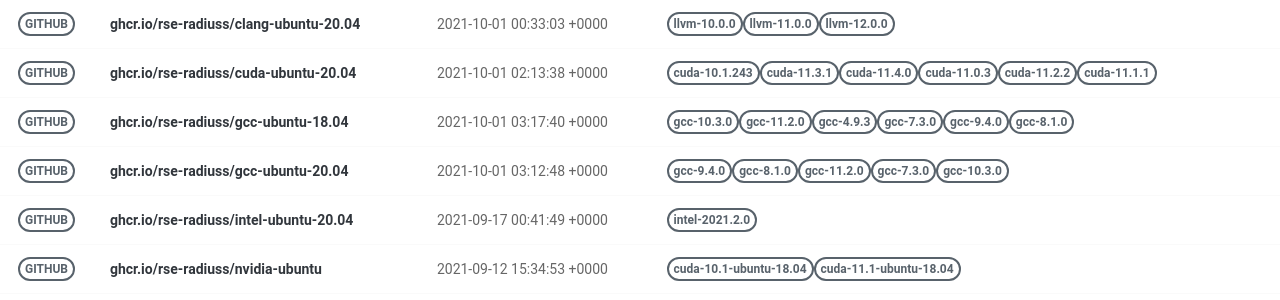
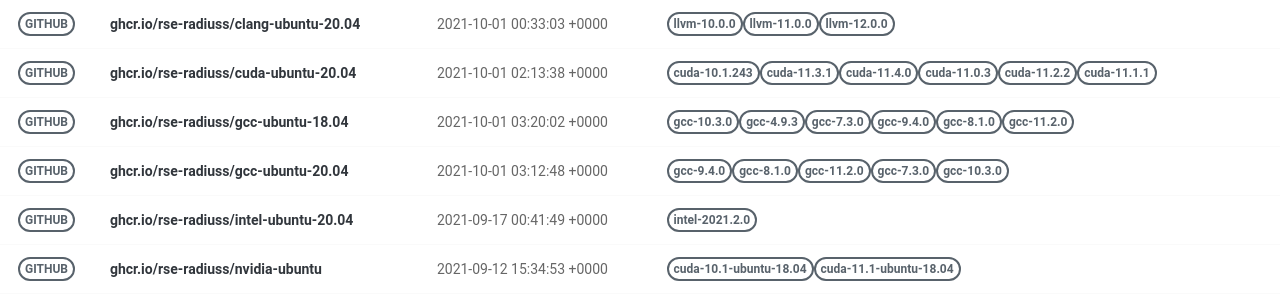
Before and after one commit to rse-ops/docker-images, a Jekyll site: the page built from pages/index.md, in a window 1280 px wide. Shown: the part 179-479 px from the top of the page. Built offline with Jekyll 4.4.1, drawn with Linux system fonts in a browser that asks for light colours; nearby versions of some CDN libraries.

Commit message:
Automated push to update library 2021-10-01

```diff
--- a/_library/ghcr.io-rse-radiuss-gcc-ubuntu-18.04.md
+++ b/_library/ghcr.io-rse-radiuss-gcc-ubuntu-18.04.md
@@ -1,7 +1,7 @@
 ---
 layout: container
 name: ghcr.io/rse-radiuss/gcc-ubuntu-18.04
-updated_at: 2021-10-01 03:17:40.342041
+updated_at: 2021-10-01 03:20:02.492211
 
 
 container_url: https://github.com/orgs/rse-radiuss/packages/container/package/gcc-ubuntu-18.04
```
Also changed, not shown: other parts of _library/ghcr.io-rse-radiuss-gcc-ubuntu-18.04.md (+3 -3 lines).
